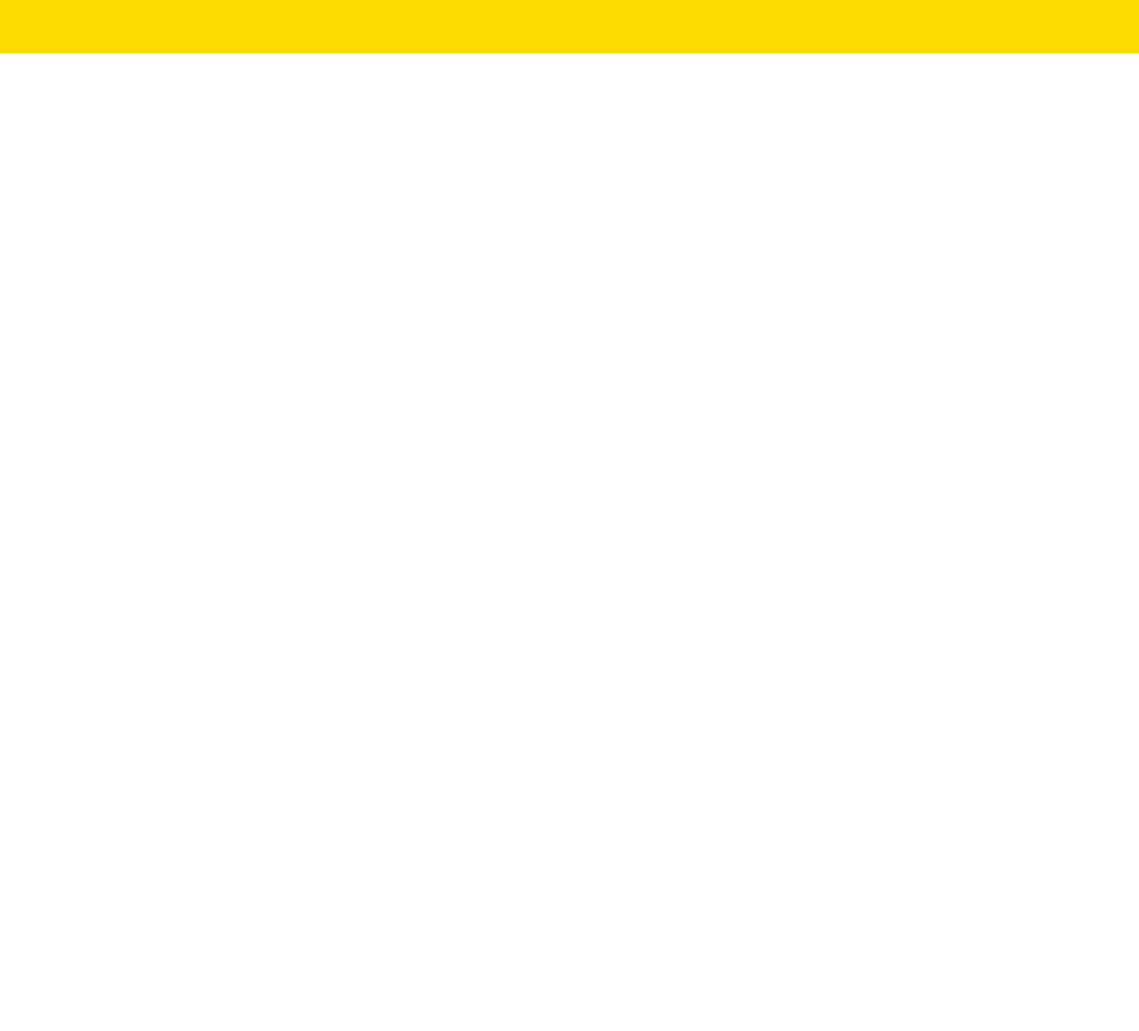
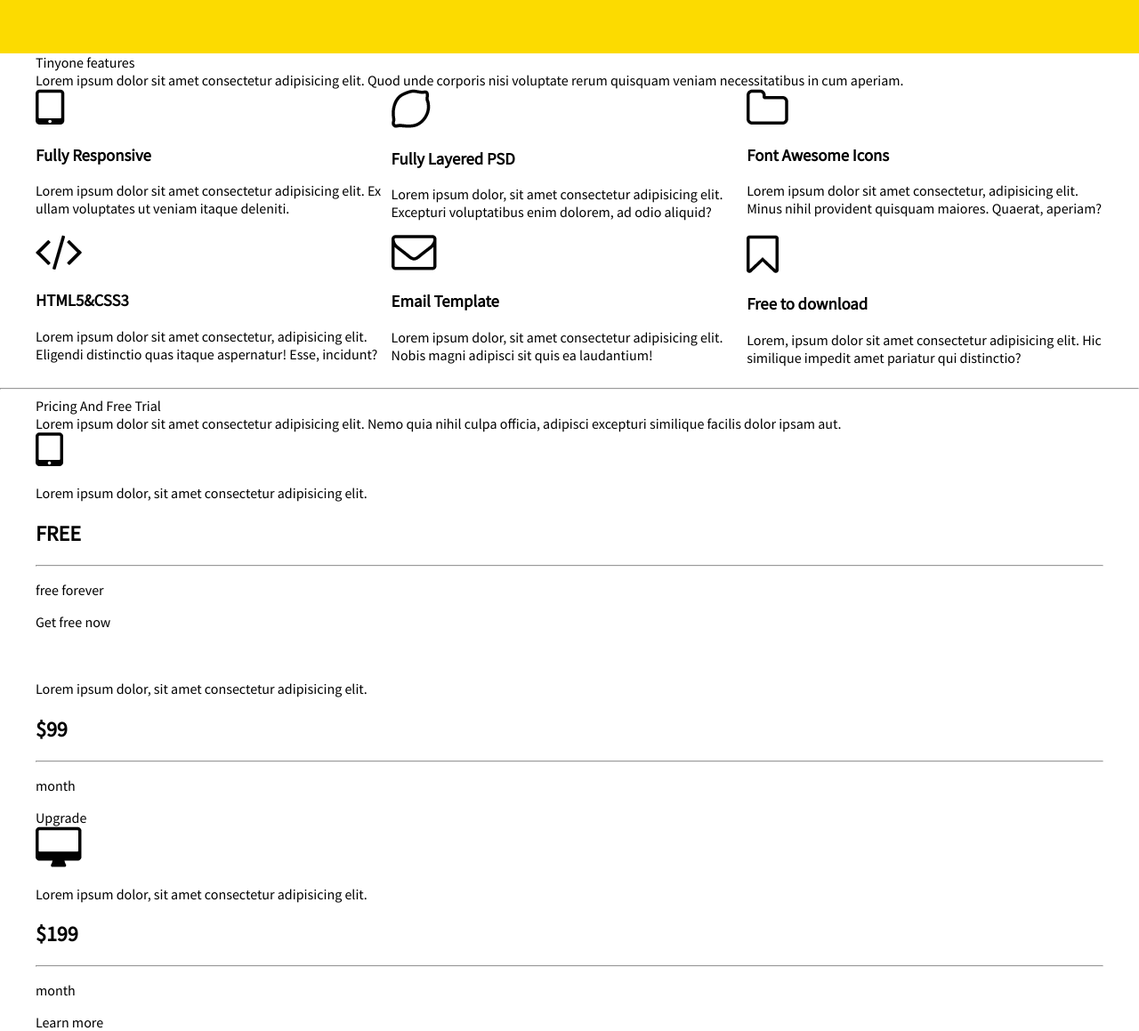
Before and after one commit to MaksNekrut/tiny, a website: page index.html in a window 1280 px wide. Shown: the part 740-1899 px from the top of the page at 89% size. Before the commit the page ends 800 px from the top, so only its background shows below. Drawn offline with Linux system fonts and the light colour scheme.

Commit message:
sections

```diff
--- a/index.html
+++ b/index.html
@@ -37,5 +37,108 @@
             </div>
         </div>
     </div>
+
+    <section class="features">
+        <div class="container">
+            <div class="features__main">
+                <div class="features__title">
+                    Tinyone features
+                </div>
+                <div class="features__subtitle">
+                    Lorem ipsum dolor sit amet consectetur adipisicing elit. Quod unde corporis nisi voluptate rerum quisquam veniam necessitatibus in cum aperiam.
+                </div>
+            </div>
+            <div class="wrapper">
+                <div class="wrapper__part1">
+                    <img src="icons/responsive.png" alt="icon">
+                    <h3>Fully Responsive</h3>
+                    <p>Lorem ipsum dolor sit amet consectetur adipisicing elit. Ex ullam voluptates ut veniam itaque deleniti.</p>
+                </div>
+                <div class="wrapper__part2">
+                    <img src="icons/psd.png" alt="icon">
+                    <h3>Fully Layered PSD</h3>
+                    <p>Lorem ipsum dolor, sit amet consectetur adipisicing elit. Excepturi voluptatibus enim dolorem, ad odio aliquid?</p>
+                </div>
+                <div class="wrapper__part3">
+                    <img src="icons/fontawesome.png" alt="icon">
+                    <h3>Font Awesome Icons</h3>
+                    <p>Lorem ipsum dolor sit amet consectetur, adipisicing elit. Minus nihil provident quisquam maiores. Quaerat, aperiam?</p>
+                </div>
+                <div class="wrapper__part4">
+                    <img src="icons/tag.png" alt="icon">
+                    <h3>HTML5&CSS3</h3>
+                    <p>Lorem ipsum dolor sit amet consectetur, adipisicing elit. Eligendi distinctio quas itaque aspernatur! Esse, incidunt?</p>
+                </div>
+                <div class="wrapper__part5">
+                    <img src="icons/email.png" alt="icon">
+                    <h3>Email Template</h3>
+                    <p>Lorem ipsum dolor, sit amet consectetur adipisicing elit. Nobis magni adipisci sit quis ea laudantium!</p>
+                </div>
+                <div class="wrapper__part6">
+                    <img src="icons/download.png" alt="icon">
+                    <h3>Free to download</h3>
+                    <p>Lorem, ipsum dolor sit amet consectetur adipisicing elit. Hic similique impedit amet pariatur qui distinctio?
+                    </p>
+                </div>
+            </div>
+        </div>
+    </section>
+    <hr>
+    <section class="pricing">
+        <div class="container">
+            <div class="pricing__main">
+                <div class="pricing__title">
+                   Pricing And Free Trial
+                </div>
+                <div class="pricing__subtitle">
+                    Lorem ipsum dolor sit amet consectetur adipisicing elit. Nemo quia nihil culpa officia, adipisci excepturi similique facilis dolor ipsam aut.
+                </div>
+            </div>
+            <div class="pricingwrapper">
+                <div class="pricingwrapper__icon__basic">
+                    <img src="icons/basic.png" alt="img">
+                </div>
+                <p class="pricingwrapper__title">
+                    Lorem ipsum dolor, sit amet consectetur adipisicing elit.
+                </p>
+                <div class="pricingwrapper__price">
+                    <h2>FREE</h2>
+                    <hr>
+                    <p>free forever</p>
+                </div>
+                <div class="pricingwrapper__button">
+                    Get free now
+                </div>
+                <div class="pricingwrapper__icon__standart">
+                    <img src="icons/standart.png" alt="img">
+                </div>
+                <p class="pricingwrapper__title">
+                    Lorem ipsum dolor, sit amet consectetur adipisicing elit.
+                </p>
+                <div class="pricingwrapper__price">
+                    <h2>$99</h2>
+                    <hr>
+                    <p>month</p>
+                </div>
+                <div class="pricingwrapper__button">
+                    Upgrade
+                </div>
+                <div class="pricingwrapper__icon__enterprise">
+                    <img src="icons/enterprise.png" alt="img">
+                </div>
+                <p class="pricingwrapper__title">
+                    Lorem ipsum dolor, sit amet consectetur adipisicing elit.
+                </p>
+                <div class="pricingwrapper__price">
+                    <h2>$199</h2>
+                    <hr>
+                    <p>month</p>
+                </div>
+                <div class="pricingwrapper__button">
+                    Learn more
+                </div>
+            </div>
+        </div>
+    </section>
 </body>
 </html>
--- /dev/null
+++ b/sass/_features.scss
@@ -0,0 +1,17 @@
+.features {
+    margin: 0;
+
+    .features_main {
+        display: flex;
+        flex-direction: column;
+    }
+
+    .wrapper {
+        display: flex;
+        flex-flow: row wrap;
+    }
+
+    .wrapper > * {
+        width: 33.3%;
+    }
+}
--- a/sass/_header.scss
+++ b/sass/_header.scss
@@ -1,14 +1,14 @@
 .header {
     display: flex;
     justify-content: space-between;
+    align-items: center;
     padding-top: 100px;
-
-    a {
-        display: inline-block;
-    }
-
-    h2 {
-        display: inline-block;
-        margin: 0 20px;
-    }
+    &__logo {
+       display: flex;
+       align-items: center;
+       h2 {
+           margin: 0 0 0 1.5rem;
+           font-size: 2rem;
+       }
+   }
 }
--- a/sass/style.scss
+++ b/sass/style.scss
@@ -1,6 +1,8 @@
 @import 'variables.scss';
 @import 'promo.scss';
 @import 'header.scss';
+@import 'features.scss';
+@import 'pricing.scss';
 
 * {
     font-family: 'Source Sans Pro', sans-serif;
```
Also changed, not shown: css/style.css, css/style.min.css, icons/basic.png (added), icons/download.png (added), icons/email.png (added), icons/enterprise.png (added), icons/fontawesome.png (added), icons/psd.png (added), icons/responsive.png (added), icons/standart.png (added), icons/tag.png (added), sass/_pricing.scss (added), 1 other file.
